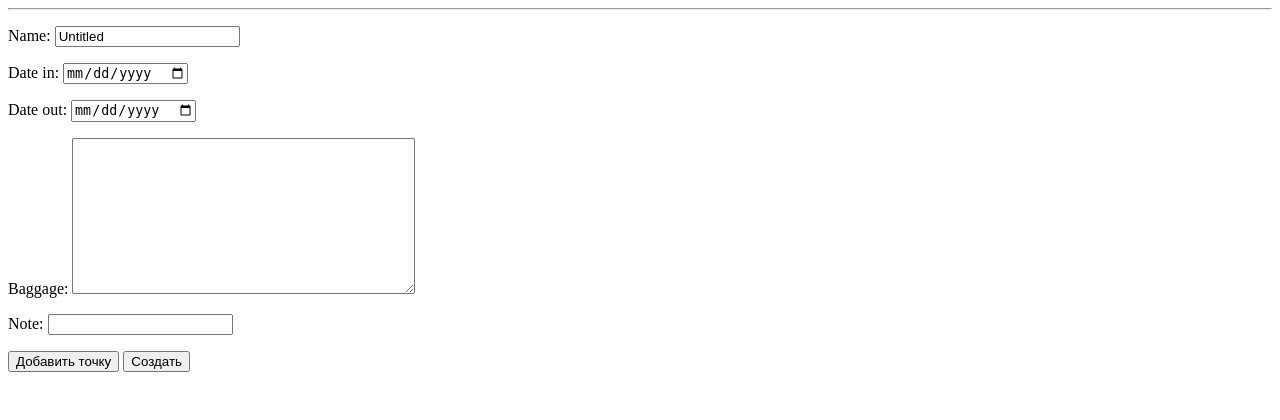
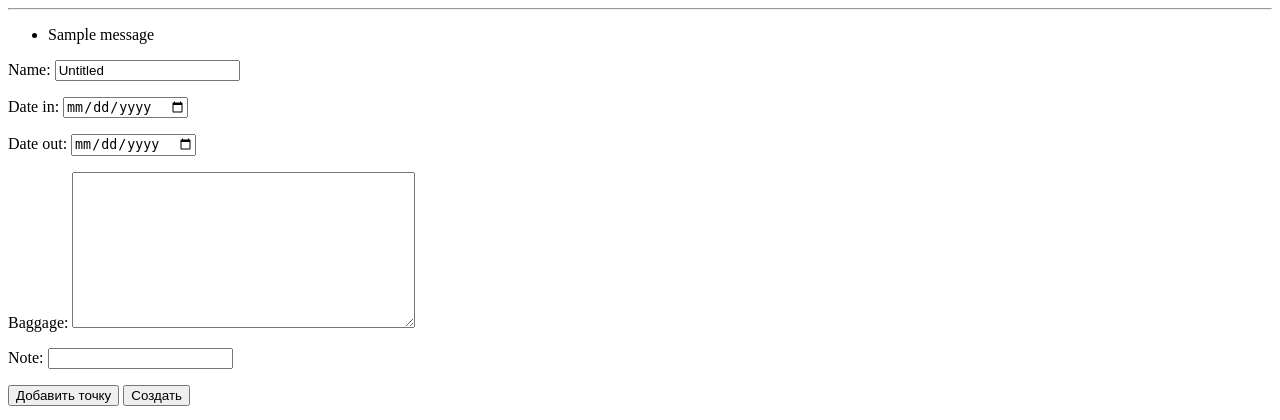
Before and after one commit to gdrtiop/tutunovka, a Django app: page /new_route in a window 1280 px wide. Shown: the top 420 px of the page. Run offline with Django 5.2, Linux system fonts and the light colour scheme; a user stored in the database is signed in; tables that the repository leaves empty hold one stand-in row (values such as "Sample post"); one stand-in notice (Sample message) is shown.

Commit message:
Update 3 files
- /tutun_app/templates/new_route.html
- /tutun_app/templates/messages.html
- /tutun_app/forms.py

```diff
--- a/tutun_app/forms.py
+++ b/tutun_app/forms.py
@@ -92,6 +92,16 @@ class PrivateDotForm(forms.ModelForm):
 
 
 class PrivateRouteForm(forms.ModelForm):
+
+    def check(self):
+        data_checked = super().clean()
+        date_in = data_checked.get('date_in')
+        date_out = data_checked.get('date_out')
+        if date_in >= date_out:
+            messages.success(request, "Дата возвращения должна быть позже даты прибытия." )
+        return data_checked
+
+
     class Meta:
         model = PrivateRoute
         fields = ['Name', 'date_in', 'date_out', 'baggage', 'note', 'dots']
--- /dev/null
+++ b/tutun_app/templates/messages.html
@@ -0,0 +1,7 @@
+{% if messages %}
+<ul class="messages">
+    {% for message in messages %}
+    <li{% if message.tags %} class="{{ message.tags }}"{% endif %}>{{ message }}</li>
+    {% endfor %}
+</ul>
+{% endif %}
--- a/tutun_app/templates/new_route.html
+++ b/tutun_app/templates/new_route.html
@@ -6,6 +6,7 @@
 </head>
 <body>
 {% include 'bar.html' %}
+{% include 'messages.html' %}
 <form id="route-form" method="post">
 
   {% csrf_token %}
```
